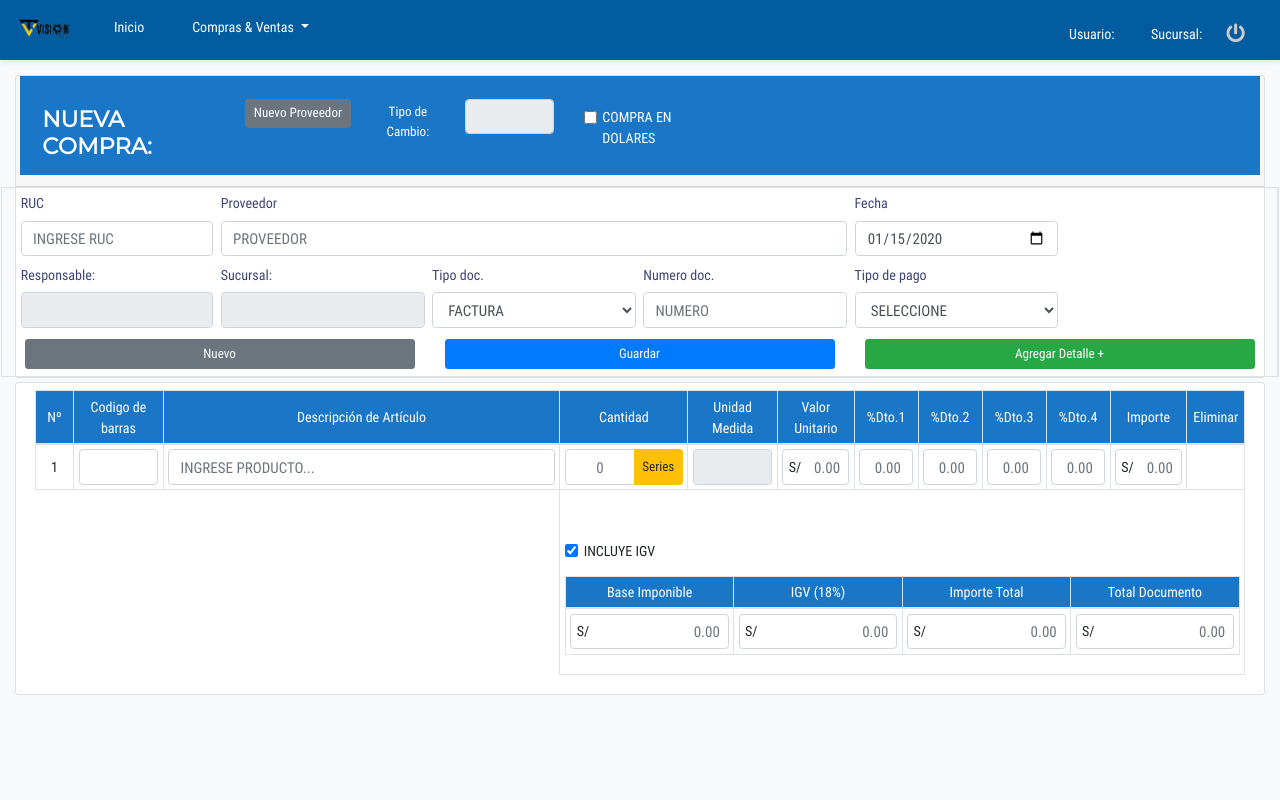
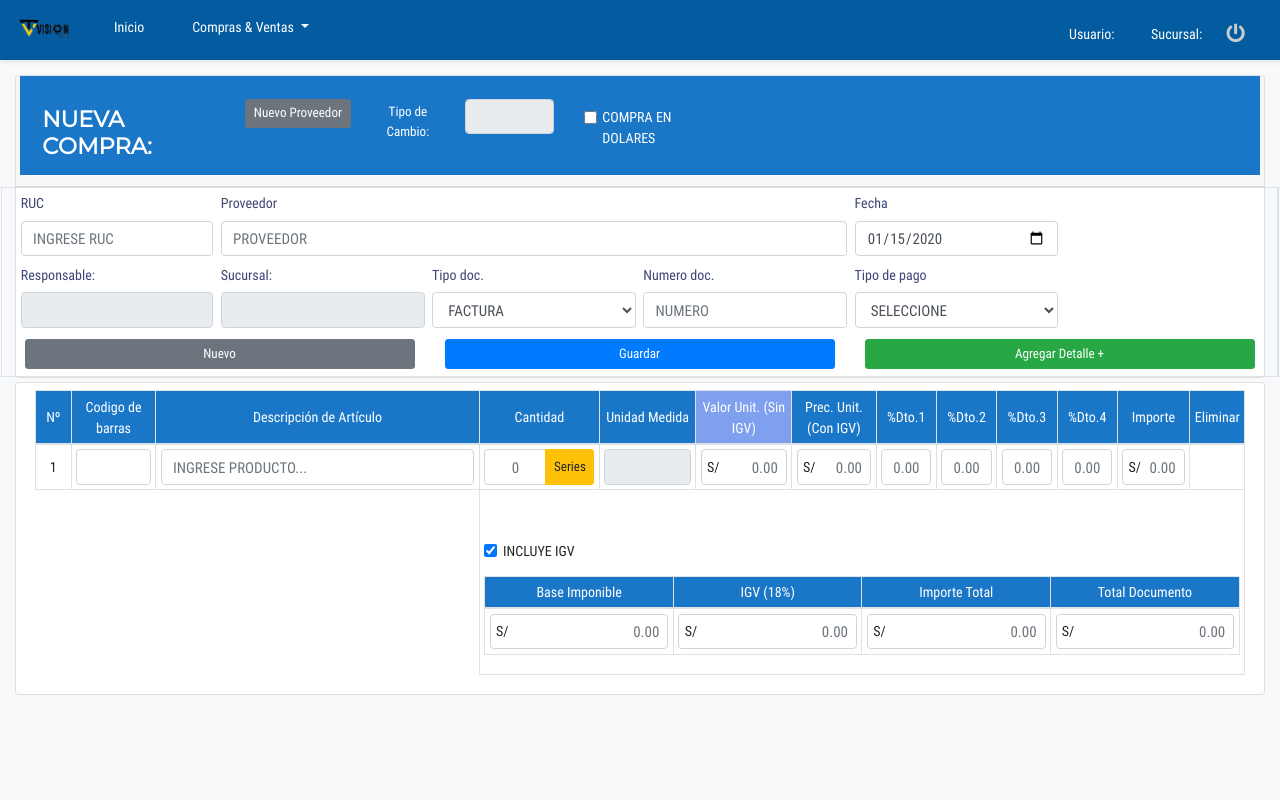
Before and after one commit to 4soluciones/electrical, a Django app: template templates/buys/buy_list.html in a window 1280 px wide. Run offline with Django 3.2, Linux system fonts and the light colour scheme; the template is opened without the code that fills it: most values are stand-ins (such as "Sample title", 1, 10 or a date in 2020); some libraries are stand-ins or nearby versions; some web fonts are replaced.

Commit message:
cambios en la compra price unit

```diff
--- a/templates/buys/buy_detail.html
+++ b/templates/buys/buy_detail.html
@@ -6,11 +6,12 @@
         <tr class="text-center text-white" style="background: #1a77c8">
             <th scope="col" class="align-middle font-weight-normal" style="width: 3%;">Nº</th>
             <th scope="col" class="align-middle font-weight-normal" style="width: 7%;">Codigo de barras</th>
-            <th scope="col" class="align-middle font-weight-normal" style="width: 31%;">Descripción de Artículo</th>
+            <th scope="col" class="align-middle font-weight-normal" style="width: 27%;">Descripción de Artículo</th>
             {#            <th scope="col" class="align-middle font-weight-normal" style="width: 8%;">Marca</th>#}
             <th scope="col" class="align-middle font-weight-normal" style="width: 10%;">Cantidad</th>
-            <th scope="col" class="align-middle font-weight-normal" style="width: 7%;">Unidad Medida</th>
-            <th scope="col" class="align-middle font-weight-normal" style="width: 6%;">Valor Unitario</th>
+            <th scope="col" class="align-middle font-weight-normal" style="width: 8%;">Unidad Medida</th>
+            <th scope="col" class="align-middle font-weight-normal" style="width: 8%; background-color: #7ea0ef">Valor Unit. (Sin IGV)</th>
+            <th scope="col" class="align-middle font-weight-normal" style="width: 7%;">Prec. Unit. (Con IGV)</th>
             <th scope="col" class="align-middle font-weight-normal" style="width: 5%;">%Dto.1</th>
             <th scope="col" class="align-middle font-weight-normal" style="width: 5%;">%Dto.2</th>
             <th scope="col" class="align-middle font-weight-normal" style="width: 5%;">%Dto.3</th>
@@ -59,6 +60,13 @@
                 {#                            <option value="{{ u.id }}">{{ u.name }}</option>#}
                 {#                    {% endfor %}#}
                 {#                </select>#}
+            </td>
+            <td class="item-value-price text-right align-middle">
+                <div class="input-icon">
+                    <input type="text" class="form-control text-right text-uppercase value-unit-product"
+                           placeholder="0.00">
+                    <i class="change-money">S/</i>
+                </div>
             </td>
             <td class="item-price text-right align-middle" price-unit-with-discount="">
                 <div class="input-icon">
--- a/templates/buys/buy_list.html
+++ b/templates/buys/buy_list.html
@@ -835,6 +835,8 @@
                 '<option value="0"> Seleccione</option>'+ textOption + '</td>' +*/
                 '<td class="align-middle unit">' +
                 '<input type="text" class="form-control text-center text-uppercase unit-product" readonly>' + '</td>' +
+                '<td class="item-value-price text-right align-middle">' + '<div class="input-icon">' +
+                '<input type="text" class="form-control text-right text-uppercase value-unit-product" placeholder="0.00">' + '<i class="change-money">' + _val_money + '</i>' + '</div>' + '</td>' +
                 '<td class="item-price text-right align-middle" price-unit-with-discount="">' + '<div class="input-icon">' +
                 '<input type="text" class="form-control text-right text-uppercase price-unit-product" placeholder="0.00">' + '<i class="change-money">' + _val_money + '</i>' + '</div>' + '</td>' +
                 '<td class="item-discount1 text-right align-middle">' +
@@ -895,6 +897,32 @@
             calculate_total(_tr)
             sum_table()
         });
+
+        $(document).on('keyup', '.value-unit-product', function () {
+
+            let _tr = $(this).parent('div').parent('td').parent('tr')
+            let _value_unit = $(this).val();
+            let _quantity = Number(_tr.find('td.item-quantity div.input-group input.quantity-product').val())
+            let _price_unit = _tr.find('td.item-price div.input-icon input.price-unit-product');
+            let _total = Number(_tr.find('td.total-row div.input-icon input.total-detail').val());
+
+            if (_value_unit !== '') {
+                let _p_unit = parseFloat(_value_unit) * 1.18
+                _price_unit.val(_p_unit.toFixed(4));
+                /*console.log("_quantity", _quantity)
+                console.log("_price_unit", _price_unit)
+                console.log("_total", _total)*/
+                if (_quantity !== 0 && _price_unit.val() !== 0) {
+                    _total = _quantity * _price_unit.val()
+                    _tr.find('td.item-total div.input-icon input.total-detail').val(Number(_total).toFixed(2));
+                }
+                calculate_total(_tr)
+                sum_table()
+            } else {
+                _price_unit.val('');
+            }
+        });
+
         $(document).on('keyup', '.price-unit-product', function () {
 
             let _tr = $(this).parent('div').parent('td').parent('tr')
@@ -907,6 +935,9 @@
             {#console.log("_total", _total)#}
 
             if (_quantity !== 0 && _price_unit !== 0) {
+                let value_unit = _tr.find('td.item-value-price div.input-icon input.value-unit-product');
+                let _v_unit = parseFloat(_price_unit) / 1.18
+                value_unit.val(_v_unit.toFixed(4))
                 _total = _quantity * _price_unit
                 _tr.find('td.item-total div.input-icon input.total-detail').val(Number(_total).toFixed(2));
             }
@@ -949,7 +980,8 @@
                 d4p = d3p - [(d3p * $d4_val) / 100]
 
                 _tr.find('td.item-price').attr('price-unit-with-discount', d4p.toFixed(2))
-                {#console.log('en el if', d4p)#}
+                _tr.find('td.total-row input.total-detail').val(d4.toFixed(2))
+                //console.log('en el if', d4p)
             } else {
                 d1 = amount - [(amount * $d1_val) / 100]
                 d2 = d1 - [(d1 * $d2_val) / 100]
@@ -962,7 +994,7 @@
                 d4p = d3p - [(d3p * $d4_val) / 100]
 
                 _tr.find('td.item-price').attr('price-unit-with-discount', d4p.toFixed(2))
-                {#console.log('fuera', d4p)#}
+                //console.log('fuera', d4p)
 
                 _tr.find('td.total-row input.total-detail').val(d4.toFixed(2))
             }
@@ -1228,6 +1260,7 @@
 
         }
 
+
     </script>
 
 {% endblock extrajs %}
```
Also changed, not shown: apps/buys/views.py (+10 -12 lines), templates/buys/assignment_detail_purchase.html (+11 -4 lines).
